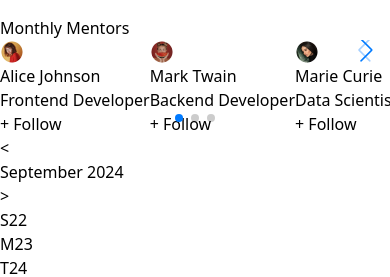
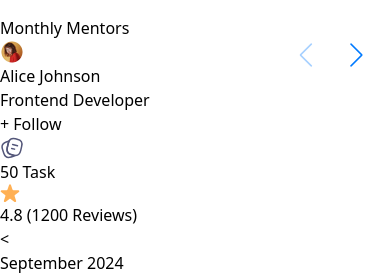
Before and after one commit to huseynovali/Task-Management-Dashboard, a React (Vite) app: page /owerview in a window 390 px wide. Shown: the part 1147-1424 px from the top of the page. Built offline with nearby package versions, Linux system fonts and the light colour scheme.

Commit message:
responsive

```diff
--- a/src/components/MonthMentorSlide.tsx
+++ b/src/components/MonthMentorSlide.tsx
@@ -8,19 +8,33 @@ import { Navigation, Pagination, Mousewheel, Keyboard } from "swiper/modules";
 
 function MonthMentorSlide() {
   return (
+
+    <div className=" max-[360px]:w-[290px] max-[395px]:w-[310px] w-[340px] lg:w-[790px] h-full ">
       <Swiper
-      cssMode={true}
         navigation={true}
-      pagination={true}
         mousewheel={true}
         keyboard={true}
         modules={[Navigation, Pagination, Mousewheel, Keyboard]}
-      slidesPerView={2}
+        slidesPerView={1}
+        breakpoints={{
+          0: {
+            slidesPerView: 1,
+            spaceBetween: 10,
+          },
+          768: {
+            slidesPerView: 1,
+            spaceBetween: 20,
+          },
+          1024: {
+            slidesPerView: 2,
+            spaceBetween: 30,
+          },
+        }}
         className="mySwiper w-full h-full relative "
       >
         {constants.monthlyMentors.map((employee, index) => (
           <SwiperSlide key={index}>
-          <div className="p-5  w-full flex items-end bg-white rounded-[10px] mx-5">
+            <div className="p-5  w-full  bg-white rounded-[10px] ">
               <div className="flex">
                 <img
                   src={employee.img}
@@ -31,12 +45,76 @@ function MonthMentorSlide() {
                   <h2 className="font-semibold text-[16px]">{employee.name}</h2>
                   <p className="text-xs text-[#54577A]">{employee.position}</p>
                 </div>
-              <button className="text-[#546FFF]">+ Follow</button>
+                <button className="text-[#546FFF] text-sm font-medium ml-5">
+                  + Follow
+                </button>
+              </div>
+              <div className="flex justify-between mt-3">
+                <div className="flex items-center">
+                  <svg
+                    width="24"
+                    height="24"
+                    viewBox="0 0 24 24"
+                    fill="none"
+                    xmlns="http://www.w3.org/2000/svg"
+                  >
+                    <path
+                      d="M21.66 10.44L20.68 14.62C19.84 18.23 18.18 19.69 15.06 19.39C14.56 19.35 14.02 19.26 13.44 19.12L11.76 18.72C7.59 17.73 6.3 15.67 7.28 11.49L8.26 7.30001C8.46 6.45001 8.7 5.71001 9 5.10001C10.17 2.68001 12.16 2.03001 15.5 2.82001L17.17 3.21001C21.36 4.19001 22.64 6.26001 21.66 10.44Z"
+                      stroke="#54577A"
+                      stroke-width="1.5"
+                      stroke-linecap="round"
+                      stroke-linejoin="round"
+                    />
+                    <path
+                      d="M15.06 19.39C14.44 19.81 13.66 20.16 12.71 20.47L11.13 20.99C7.15998 22.27 5.06997 21.2 3.77997 17.23L2.49997 13.28C1.21997 9.30998 2.27997 7.20998 6.24997 5.92998L7.82997 5.40998C8.23997 5.27998 8.62997 5.16998 8.99997 5.09998C8.69997 5.70998 8.45997 6.44998 8.25997 7.29998L7.27997 11.49C6.29997 15.67 7.58998 17.73 11.76 18.72L13.44 19.12C14.02 19.26 14.56 19.35 15.06 19.39Z"
+                      stroke="#54577A"
+                      stroke-width="1.5"
+                      stroke-linecap="round"
+                      stroke-linejoin="round"
+                    />
+                    <path
+                      d="M12.64 8.53003L17.49 9.76003"
+                      stroke="#54577A"
+                      stroke-width="1.5"
+                      stroke-linecap="round"
+                      stroke-linejoin="round"
+                    />
+                    <path
+                      d="M11.66 12.4L14.56 13.14"
+                      stroke="#54577A"
+                      stroke-width="1.5"
+                      stroke-linecap="round"
+                      stroke-linejoin="round"
+                    />
+                  </svg>
+                  <p className="ml-1 text-sm font-medium">
+                    {employee.taskSize} Task
+                  </p>
+                </div>
+                <div className="flex items-center">
+                  <svg
+                    width="20"
+                    height="19"
+                    viewBox="0 0 20 19"
+                    fill="none"
+                    xmlns="http://www.w3.org/2000/svg"
+                  >
+                    <path
+                      d="M9.04894 0.927052C9.3483 0.00574112 10.6517 0.00573993 10.9511 0.927051L12.4697 5.60081C12.6035 6.01284 12.9875 6.2918 13.4207 6.2918H18.335C19.3037 6.2918 19.7065 7.53141 18.9228 8.10081L14.947 10.9894C14.5966 11.244 14.4499 11.6954 14.5838 12.1074L16.1024 16.7812C16.4017 17.7025 15.3472 18.4686 14.5635 17.8992L10.5878 15.0106C10.2373 14.756 9.7627 14.756 9.41221 15.0106L5.43648 17.8992C4.65276 18.4686 3.59828 17.7025 3.89763 16.7812L5.41623 12.1074C5.55011 11.6954 5.40345 11.244 5.05296 10.9894L1.07722 8.10081C0.293507 7.53141 0.696283 6.2918 1.66501 6.2918H6.57929C7.01252 6.2918 7.39647 6.01284 7.53035 5.60081L9.04894 0.927052Z"
+                      fill="#FFB054"
+                    />
+                  </svg>
+                  <div className="text-sm font-medium ml-1">
+                    <span>{employee.rating} </span>
+                    <span>({employee.reviews} Reviews)</span>
+                  </div>
+                </div>
               </div>
             </div>
           </SwiperSlide>
         ))}
       </Swiper>
+    </div>
   );
 }
 
--- a/src/components/OwerviewPage.tsx
+++ b/src/components/OwerviewPage.tsx
@@ -51,11 +51,12 @@ function OwerviewPage() {
           Let's finish your task today!
         </p>
       </div>
-      <div className="pt-16 grid grid-cols-12 gap-x-2">
-        <div className="p-5 bg-[#141522] text-white rounded-[10px] col-span-3">
-          <h2>Running Task</h2>
-          <p className="py-4 text-[32px]">65</p>
-
+      <div className="pt-16 lg:flex ">
+        <div className="p-5 bg-[#141522] text-white rounded-[10px] lg:w-[200px] flex lg:flex-col justify-between mb-3 lg:mb-0">
+          <div>
+            <h2>Running Task</h2>
+            <p className="py-4 text-[32px]">65</p>
+          </div>
           <div className="flex items-center">
             <CircularProgressBar percentage={percentage} />
             <div className="ml-3">
@@ -64,7 +65,7 @@ function OwerviewPage() {
             </div>
           </div>
         </div>
-        <div className="col-span-9 pl-10">
+        <div className="lg:pl-10 w-full">
           <div className="bg-[#F5F5F7] p-5 rounded-[10px]">
             <div>
               <div className="flex justify-between items-center pb-5">
@@ -87,7 +88,7 @@ function OwerviewPage() {
             Monthly Mentors
           </h2>
         </div>
-        <div className="flex h-[200px] w-full items-end relative mt-10">
+        <div className="flex h-[200px] !overflow-hidden items-end relative mt-10 ">
           <MonthMentorSlide />
         </div>
       </div>
--- a/src/constants/constants.ts
+++ b/src/constants/constants.ts
@@ -106,6 +106,23 @@ const constants = {
       img: emp4,
       rating: 4.9,
     },
+    {
+      name: "Marie Curie",
+      position: "Data Scientist",
+      taskSize: 45,
+      reviews: 860,
+      img: emp3,
+      rating: 4.6,
+    },
+    {
+      name: "Steve Jobs",
+      position: "Product Designer",
+      taskSize: 60,
+      reviews: 1500,
+      img: emp4,
+      rating: 4.9,
+    },
+
   ]
 
 
--- a/src/index.css
+++ b/src/index.css
@@ -15,27 +15,45 @@
 .recharts-cartesian-axis-line {
   background-color: #f5f5f7 !important;
 }
-.swiper-slide {
-  width: auto !important; /* Slayt genişliğini otomatik yapar */
-}
+
 .mySwiper .swiper-button-prev::after,
 .mySwiper .swiper-button-next::after {
   font-size: 24px;
   z-index: 1;
 }
 
-.mySwiper .swiper-button-prev {
-  left: 90%;
-  top: 10px;
+@media screen and (max-width: 768px) {
+  .mySwiper .swiper-button-prev {
+    left: 75%;
+    top: 15px;
+  }
+  .mySwiper .swiper-button-next {
+    right: 20px;
+    top: 15px;
+  }
+
 }
-.mySwiper .swiper-button-next {
-  right: 10px;
-  top: 10px;
+
+@media screen and (min-width: 768px) {
+  .mySwiper .swiper-button-prev {
+    left: 90%;
+    top: 15px;
+  }
+  .mySwiper .swiper-button-next {
+    right: 10px;
+    top: 15px;
+  }
+
 }
+
 
 .swiper-slide {
   display: flex !important;
   height: 100% !important;
   align-items: end !important;
+}
 
+.swiper {
+  width: 100%;
+  height: 100%;
 }
```
Lines whose indentation alone changed are shown as unchanged.
